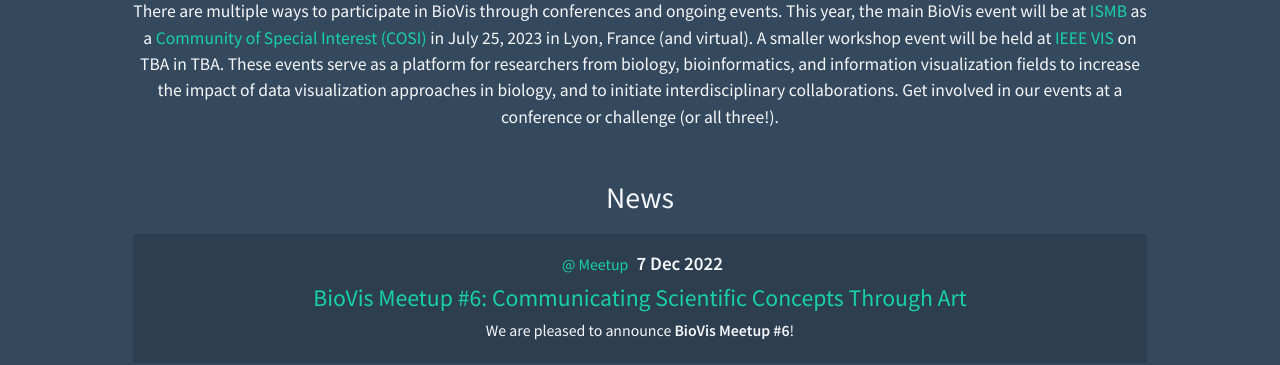
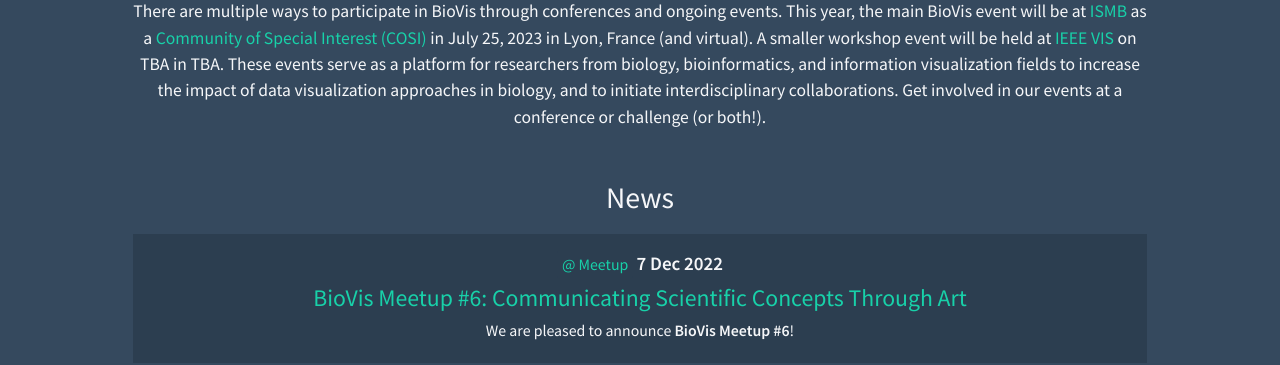
Before and after one commit to foreveremain/2024, a Jekyll site: the page built from index.html, in a window 1280 px wide. Shown: the part 874-1239 px from the top of the page. Built offline with Jekyll 4.4.1, drawn with Linux system fonts in a browser that asks for light colours.

Commit message:
fix text on main page

```diff
--- a/index.html
+++ b/index.html
@@ -84,7 +84,7 @@ layout: home
         researchers from biology, bioinformatics, and information visualization
         fields to increase the impact of data visualization approaches in
         biology, and to initiate interdisciplinary collaborations. Get involved
-        in our events at a conference or challenge (or all three!).
+        in our events at a conference or challenge (or both!).
     </p>
 
     <h3 style="margin-top: var(--gap)">News</h3>
```
